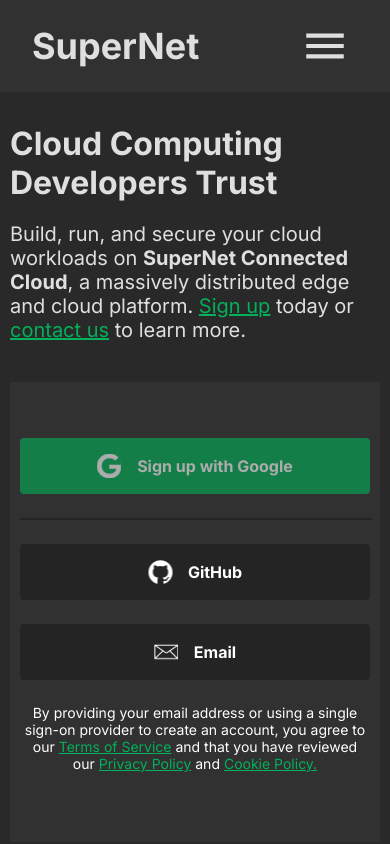
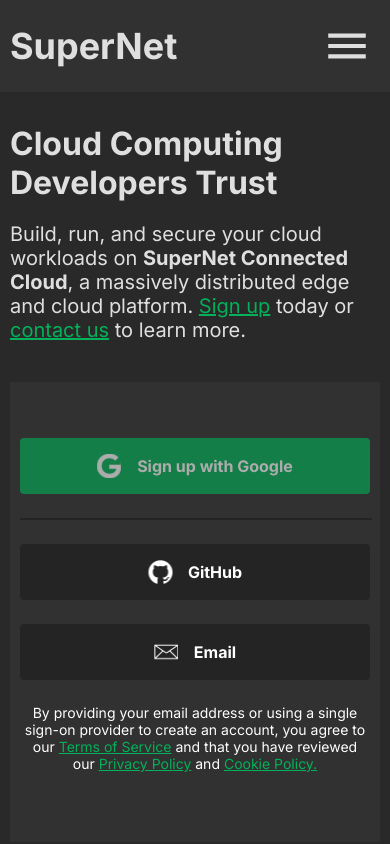
Before and after one commit to AlexSweeney/Linny-tech-task, a React (Create React App) app: page / in a window 390 px wide. Shown: the top 844 px of the page. Built offline with nearby package versions, Linux system fonts and the light colour scheme.

Commit message:
add mobile styles for Header

```diff
--- a/src/components/molecules/Header/Header.css
+++ b/src/components/molecules/Header/Header.css
@@ -1,3 +1,13 @@
+.headerContainer {
+  padding: 0 32px;
+}
+
+@media only screen and (max-width: 560px) {
+  .headerContainer {
+    padding: 0 10px;
+  }
+}
+
 @media only screen and (max-width: 768px) {
   .navBarContainer {
     display: none;
--- a/src/components/molecules/Header/Header.tsx
+++ b/src/components/molecules/Header/Header.tsx
@@ -14,7 +14,6 @@ const Header = () => {
     height: '92px',
     width: '100%',
     background: colors.grey,
-    padding: '0 32px',
     'box-sizing': 'border-box',
     'z-index': '99999',
     top: '0',
@@ -43,7 +42,7 @@ const Header = () => {
   ];
 
   return (
-    <div style={containerStyle}>
+    <div style={containerStyle} className="headerContainer">
       <div style={wrapperStyle}>
         <h1>SuperNet</h1>
 
```
